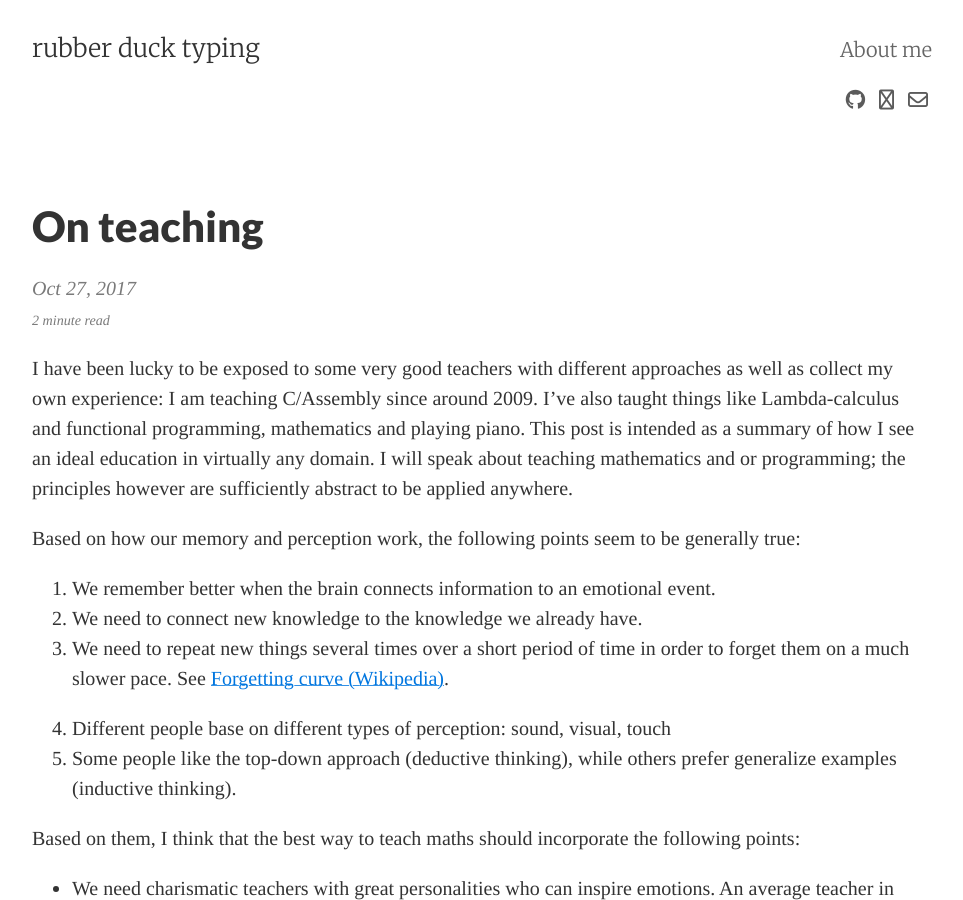
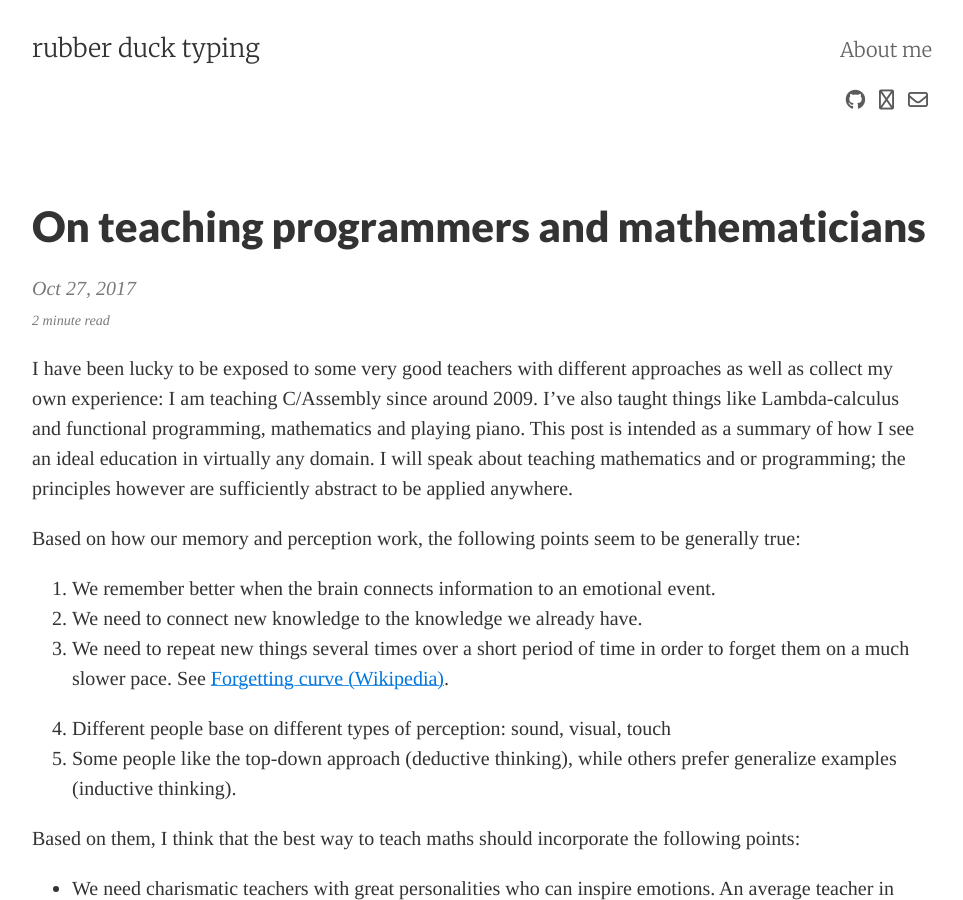
Before and after one commit to sayon/blog, a Jekyll site: the page built from _posts/2017-10-27-on-teaching.md, in a window 1280 px wide and 900 px high. Shown: the whole window, without its empty margins (158-1121 px from the left). Built offline with Jekyll 4.4.1, drawn with Linux system fonts in a browser that asks for light colours; nearby versions of some CDN libraries; comment, search, counter and statistics services are not loaded.

Commit message:
Fix post title

```diff
--- a/_posts/2017-10-27-on-teaching.md
+++ b/_posts/2017-10-27-on-teaching.md
@@ -1,6 +1,6 @@
 ---
 layout: post
-title: "On teaching"
+title: "On teaching programmers and mathematicians"
 category: articles
 tags: [teaching]
 comments: true
```
